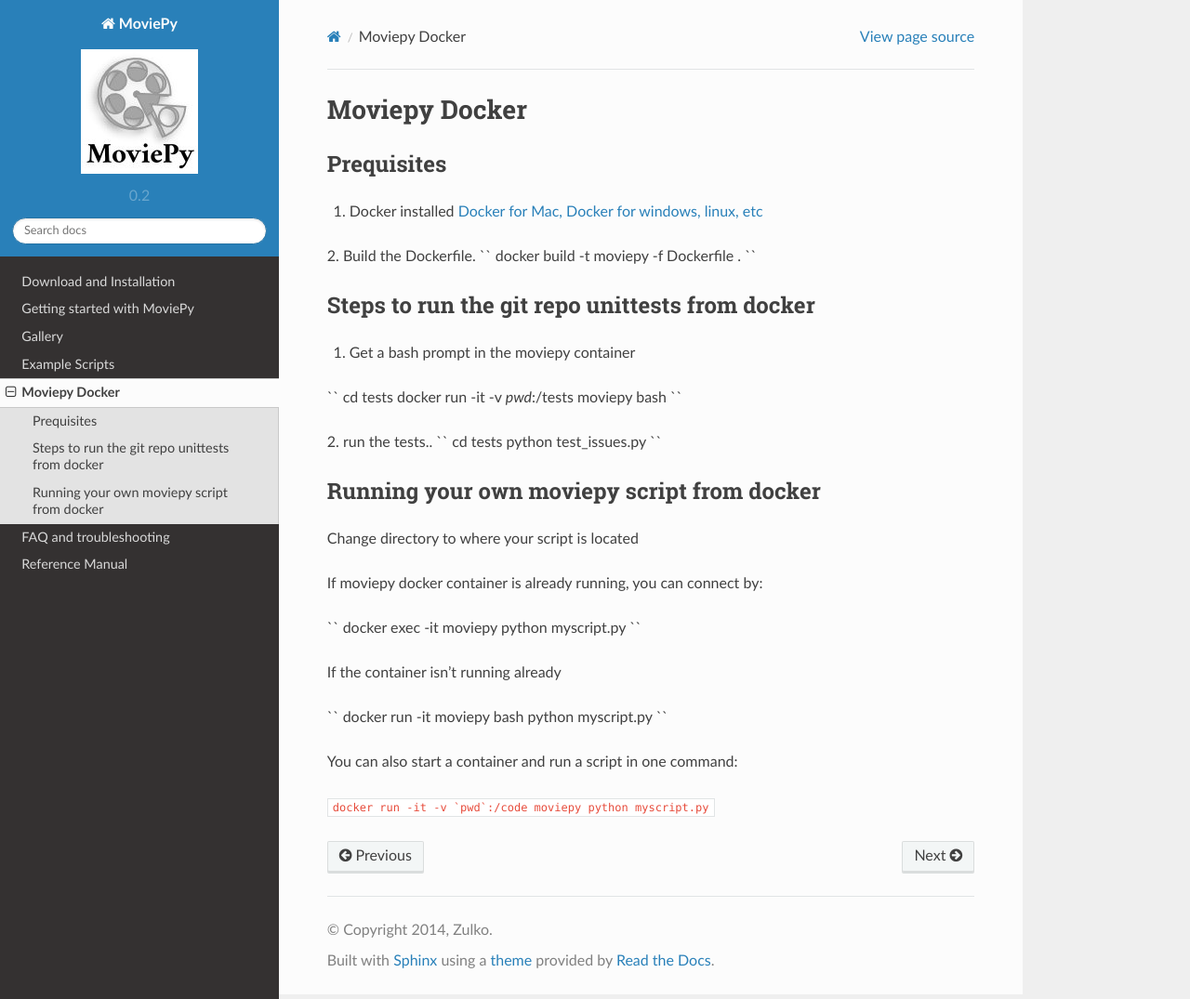
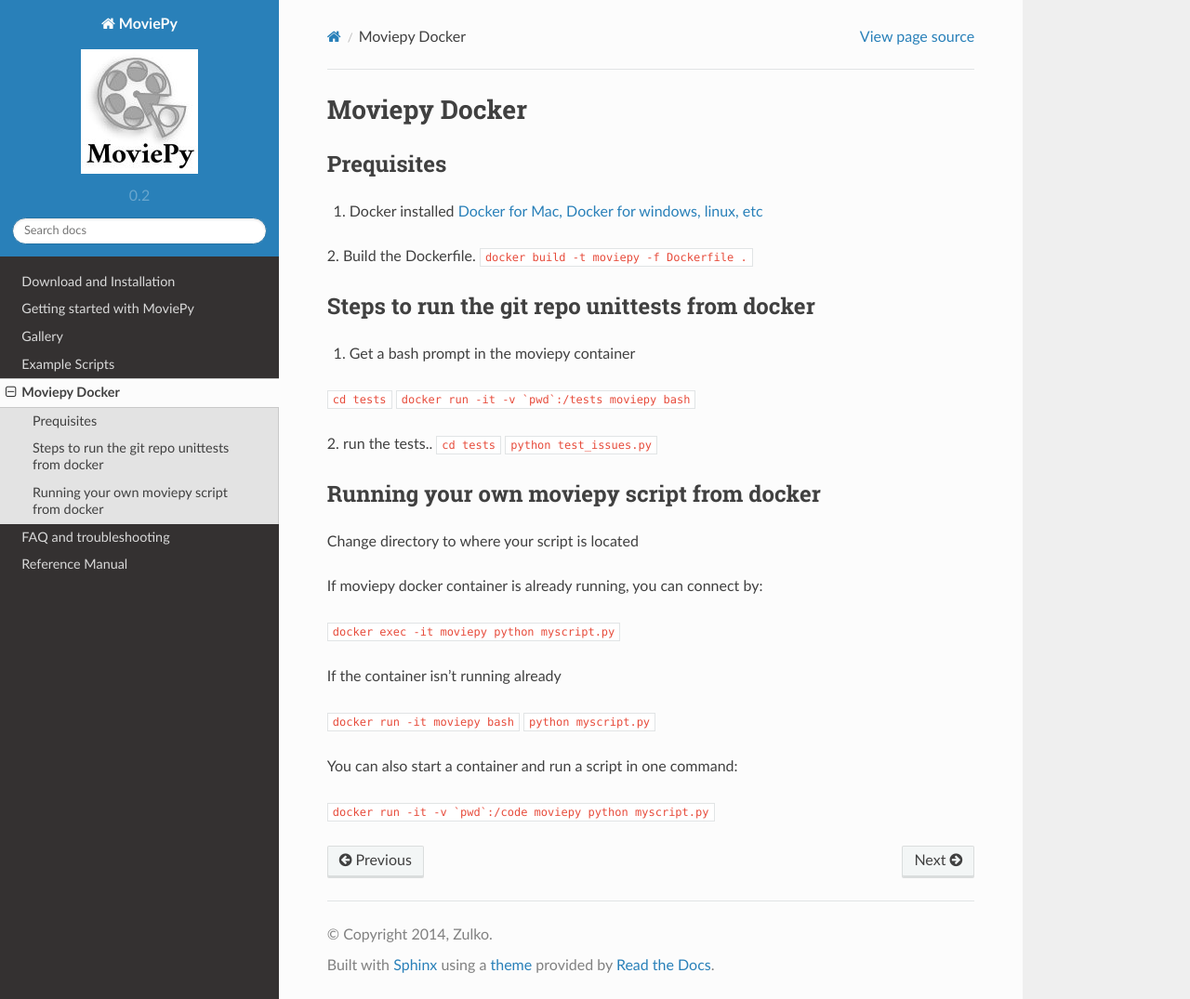
Before and after one commit to Zulko/moviepy, a Sphinx documentation site: the page built from docs/docker.rst, in a window 1280 px wide and 1075 px high. Shown: the whole window at 93% size. Built offline with Sphinx 7.4.7 and the Read the Docs theme 2.0.0, drawn with Linux system fonts in a browser that asks for light colours.

Commit message:
modify md code segments to rst code comments

```diff
--- a/docs/docker.rst
+++ b/docs/docker.rst
@@ -6,7 +6,7 @@ Prequisites
 
 1. Docker installed `Docker for Mac, Docker for windows, linux, etc <https://www.docker.com/get-docker/>`_
 2. Build the Dockerfile.
-`` docker build -t moviepy -f Dockerfile . ``
+``docker build -t moviepy -f Dockerfile .``
 
 
 Steps to run the git repo unittests from docker
@@ -14,16 +14,12 @@ Steps to run the git repo unittests from docker
 
 1. Get a bash prompt in the moviepy container
 
-``
-cd tests
-docker run -it -v `pwd`:/tests moviepy bash
-``
+``cd tests``
+``docker run -it -v `pwd`:/tests moviepy bash``
 
 2. run the tests..
-``
-cd tests
-python test_issues.py
-``
+``cd tests``
+``python test_issues.py``
 
 Running your own moviepy script from docker
 --------------------------------------------
@@ -32,16 +28,13 @@ Change directory to where your script is located
 
 If moviepy docker container is already running, you can connect by:
 
-``
-docker exec -it moviepy python myscript.py
-``
+``docker exec -it moviepy python myscript.py``
 
 If the container isn't running already
 
-``
-docker run -it moviepy bash
-python myscript.py
-``
+``docker run -it moviepy bash``
+``python myscript.py``
+
 
 You can also start a container and run a script in one command:
 
```
